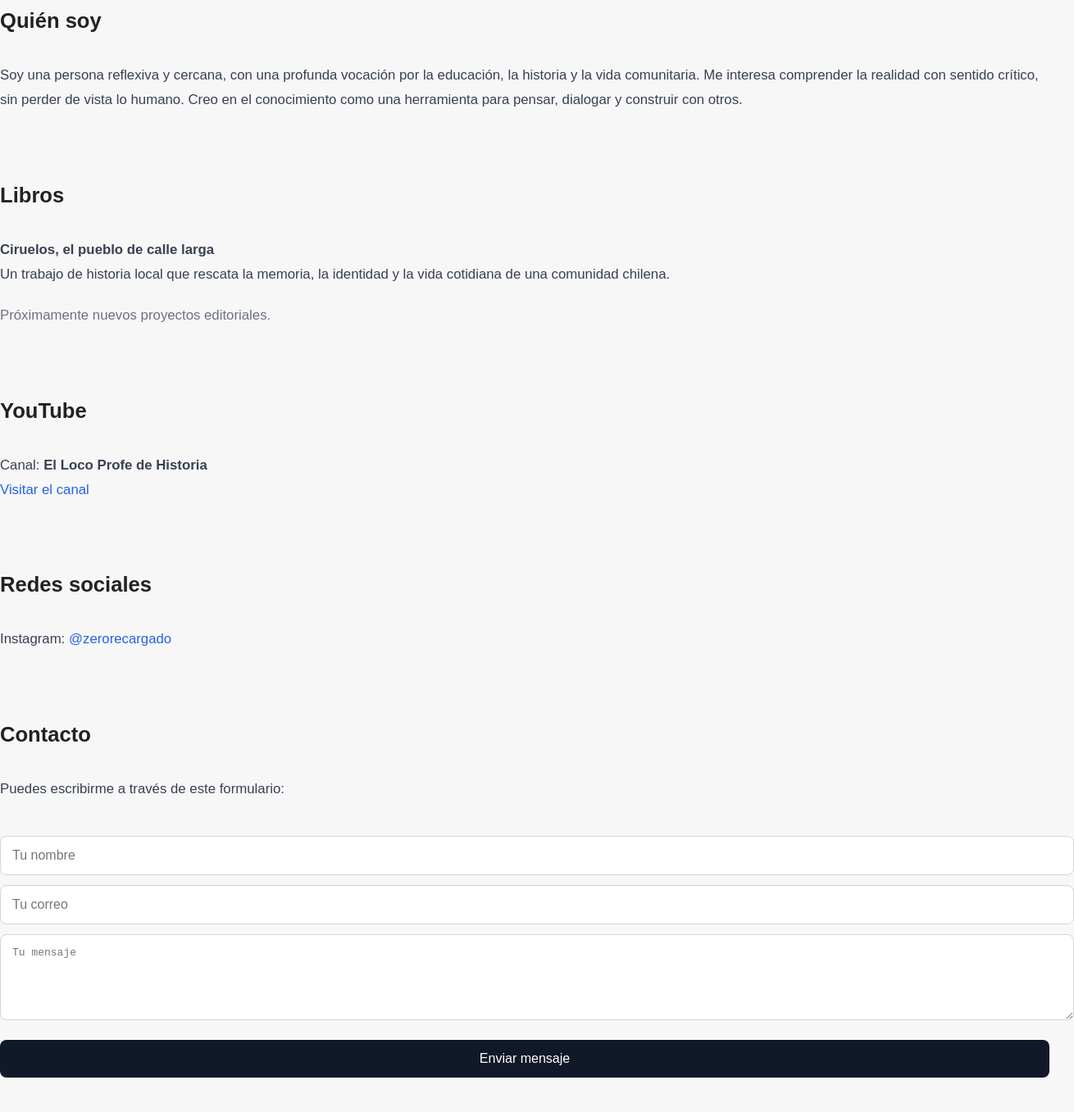
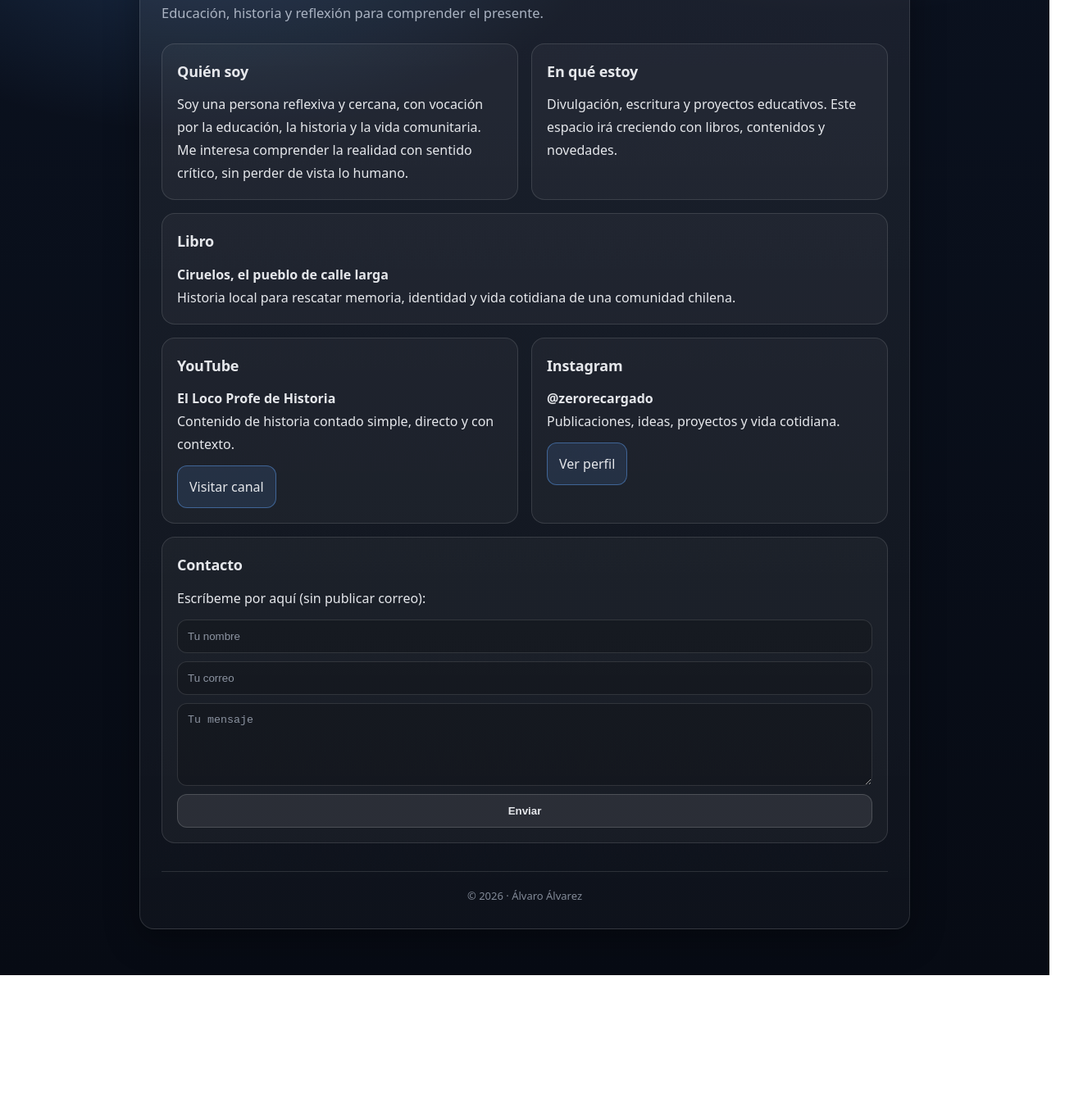
Before and after one commit to Zerorecargado/zerorecargado.github.io, a plain HTML site: page index.html in a window 1280 px wide. Shown: the part 257-1614 px from the top of the page at 82% size, 1310 px wide, since content can reach past the window. After the commit the page ends 1447 px from the top, so only its background shows below. Drawn offline with Linux system fonts and the light colour scheme.

Commit message:
Update index.html

```diff
--- a/index.html
+++ b/index.html
@@ -1,228 +1,201 @@
 <!DOCTYPE html>
 <html lang="es">
 <head>
-  <meta charset="UTF-8">
-  <meta name="viewport" content="width=device-width, initial-scale=1.0">
-  <title>Álvaro Álvarez</title>
+  <meta charset="UTF-8" />
+  <meta name="viewport" content="width=device-width, initial-scale=1.0"/>
+  <title>Profesor Álvaro Sebastián Álvarez Pérez</title>
   <style>
-    body {
-      font-family: Arial, Helvetica, sans-serif;
-      margin: 0;
-      padding: 0;
-      background-color: #f7f7f7;
-      color: #222;
-      line-height: 1.6;
+    :root{
+      --bg:#0b1220;
+      --card:rgba(255,255,255,.06);
+      --text:#e5e7eb;
+      --muted:#aab3c2;
+      --line:rgba(255,255,255,.12);
+      --accent:#60a5fa;
     }
-    .container {
-      max-width: 900px;
-      margin: auto;
-      padding: 40px 20px;
+    *{box-sizing:border-box}
+    body{
+      margin:0;
+      font-family: ui-sans-serif, system-ui, -apple-system, Segoe UI, Roboto, Helvetica, Arial;
+      color:var(--text);
+      background:
+        radial-gradient(900px 500px at 20% 10%, rgba(96,165,250,.20), transparent 55%),
+        radial-gradient(900px 500px at 80% 0%, rgba(167,139,250,.16), transparent 55%),
+        linear-gradient(180deg, #0b1220 0%, #070b14 100%);
+      line-height:1.75;
     }
-    h1, h2 {
-      font-weight: 600;
+    .wrap{max-width:980px;margin:0 auto;padding:72px 20px 56px;}
+    .topbar{
+      display:flex;justify-content:space-between;align-items:center;gap:16px;
+      margin-bottom:28px;
     }
-    h1 {
-      font-size: 2.5em;
-      margin-bottom: 10px;
+    .pill{
+      display:inline-flex;gap:10px;flex-wrap:wrap;
     }
-    h2 {
-      margin-top: 60px;
-      border-bottom: 2px solid #ddd;
-      padding-bottom: 10px;
+    .pill a{
+      display:inline-flex;align-items:center;gap:10px;
+      padding:10px 14px;border:1px solid var(--line);
+      border-radius:999px;color:var(--text);text-decoration:none;
+      background:rgba(255,255,255,.03);
     }
-    p {
-      margin-top: 20px;
-      font-size: 1.05em;
+    .pill a:hover{border-color:rgba(96,165,250,.5)}
+    .hero{
+      border:1px solid var(--line);
+      background:linear-gradient(180deg, rgba(255,255,255,.07), rgba(255,255,255,.03));
+      border-radius:18px;
+      padding:28px 26px;
+      box-shadow: 0 12px 40px rgba(0,0,0,.35);
     }
-    a {
-      color: #0056b3;
-      text-decoration: none;
+    h1{
+      margin:0;
+      font-size:40px;
+      letter-spacing:-0.6px;
     }
-    a:hover {
-      text-decoration: underline;
+    .subtitle{
+      margin:10px 0 0;
+      color:var(--muted);
+      font-size:16.5px;
+      max-width:70ch;
     }
-    form {
-      margin-top: 30px;
+    .grid{
+      display:grid;
+      grid-template-columns: 1fr;
+      gap:16px;
+      margin-top:22px;
     }
-    input, textarea, button {
-      width: 100%;
-      padding: 12px;
-      margin-top: 10px;
-      font-size: 1em;
-      border: 1px solid #ccc;
-      border-radius: 4px;
+    @media (min-width: 860px){
+      .grid{grid-template-columns: 1fr 1fr;}
+      .span2{grid-column: span 2;}
     }
-    button {
-      background-color: #0056b3;
-      color: #fff;
-      border: none;
-      cursor: pointer;
+    .card{
+      border:1px solid var(--line);
+      background:rgba(255,255,255,.04);
+      border-radius:16px;
+      padding:18px 18px;
     }
-    button:hover {
-      background-color: #003f85;
+    .card h2{
+      margin:0 0 10px;
+      font-size:18px;
+      letter-spacing:-0.2px;
     }
-    .footer {
-      margin-top: 80px;
-      font-size: 0.9em;
-      color: #666;
+    .card p{margin:0;color:var(--text)}
+    .muted{color:var(--muted)}
+    .btn{
+      display:inline-flex;align-items:center;justify-content:center;
+      padding:11px 14px;border-radius:12px;
+      border:1px solid rgba(96,165,250,.45);
+      background:rgba(96,165,250,.12);
+      color:var(--text);text-decoration:none;
+      margin-top:12px;
+      width:fit-content;
     }
-  <style>
-  body {
-    font-family: "Segoe UI", Roboto, Helvetica, Arial, sans-serif;
-    margin: 0;
-    background: linear-gradient(180deg, #f4f6f8 0%, #ffffff 100%);
-    color: #1f2933;
+    .btn:hover{background:rgba(96,165,250,.18)}
+    .form{
+      display:grid;gap:10px;margin-top:12px;
     }
-
-  .container {
-    max-width: 760px;
-    margin: auto;
-    padding: 80px 24px;
+    input, textarea{
+      width:100%;
+      padding:12px 12px;
+      border-radius:12px;
+      border:1px solid var(--line);
+      background:rgba(0,0,0,.18);
+      color:var(--text);
+      outline:none;
     }
-
-  h1 {
-    font-size: 3em;
-    font-weight: 700;
-    margin-bottom: 10px;
-    letter-spacing: -0.5px;
+    input::placeholder, textarea::placeholder{color:rgba(170,179,194,.8)}
+    button{
+      padding:12px 14px;border-radius:12px;
+      border:1px solid rgba(255,255,255,.16);
+      background:rgba(255,255,255,.08);
+      color:var(--text);
+      cursor:pointer;
+      font-weight:600;
     }
-
-  h2 {
-    margin-top: 80px;
-    font-size: 1.6em;
-    font-weight: 600;
-    border: none;
+    button:hover{border-color:rgba(96,165,250,.5)}
+    .footer{
+      margin-top:34px;
+      color:rgba(170,179,194,.75);
+      font-size:13px;
+      text-align:center;
+      padding-top:18px;
+      border-top:1px solid var(--line);
     }
-
-  p {
-    font-size: 1.05em;
-    line-height: 1.8;
-    margin-top: 20px;
-    color: #374151;
-  }
-
-  em {
-    color: #6b7280;
-    font-style: normal;
-  }
-
-  a {
-    color: #2563eb;
-    font-weight: 500;
-    text-decoration: none;
-  }
-
-  a:hover {
-    text-decoration: underline;
-  }
-
-  .hero {
-    margin-bottom: 100px;
-  }
-
-  .hero p {
-    font-size: 1.15em;
-    color: #4b5563;
-  }
-
-  section {
-    margin-top: 60px;
-  }
-
-  form {
-    margin-top: 30px;
-  }
-
-  input, textarea {
-    width: 100%;
-    padding: 14px;
-    margin-top: 12px;
-    font-size: 1em;
-    border: 1px solid #d1d5db;
-    border-radius: 8px;
-  }
-
-  button {
-    margin-top: 16px;
-    padding: 14px;
-    background-color: #111827;
-    color: #ffffff;
-    border: none;
-    border-radius: 8px;
-    font-size: 1em;
-    cursor: pointer;
-  }
-
-  button:hover {
-    background-color: #1f2937;
-  }
-
-  .footer {
-    margin-top: 120px;
-    font-size: 0.9em;
-    color: #6b7280;
-    text-align: center;
-  }
+    .small{font-size:14px}
   </style>
-
 </head>
 <body>
+  <div class="wrap">
+
+    <div class="topbar">
+      <div class="muted small">Sitio personal</div>
+      <div class="pill">
+        <a href="https://www.youtube.com/@ElLocoProfedeHistoria" target="_blank" rel="noopener">YouTube</a>
+        <a href="https://www.instagram.com/zerorecargado/" target="_blank" rel="noopener">Instagram</a>
+        <a href="https://github.com/Zerorecargado" target="_blank" rel="noopener">GitHub</a>
+      </div>
+    </div>
 
     <div class="hero">
       <h1>Profesor Álvaro Sebastián Álvarez Pérez</h1>
-  <p><em>Educación, historia y reflexión para comprender el presente.</em></p>
+      <p class="subtitle">Educación, historia y reflexión para comprender el presente.</p>
+
+      <div class="grid">
+        <div class="card">
+          <h2>Quién soy</h2>
+          <p>
+            Soy una persona reflexiva y cercana, con vocación por la educación, la historia y la vida comunitaria.
+            Me interesa comprender la realidad con sentido crítico, sin perder de vista lo humano.
+          </p>
         </div>
 
-    <h2>Quién soy</h2>
-    <p>
-      Soy una persona reflexiva y cercana, con una profunda vocación por la educación,
-      la historia y la vida comunitaria. Me interesa comprender la realidad con sentido crítico,
-      sin perder de vista lo humano. Creo en el conocimiento como una herramienta para pensar,
-      dialogar y construir con otros.
+        <div class="card">
+          <h2>En qué estoy</h2>
+          <p class="muted">
+            Divulgación, escritura y proyectos educativos. Este espacio irá creciendo con libros, contenidos y novedades.
           </p>
+        </div>
 
-    <h2>Libros</h2>
-    <p>
-      <strong>Ciruelos, el pueblo de calle larga</strong><br>
-      Un trabajo de historia local que rescata la memoria, la identidad y la vida cotidiana
-      de una comunidad chilena.
-    </p>
-    <p>
-      <em>Próximamente nuevos proyectos editoriales.</em>
-    </p>
+        <div class="card span2">
+          <h2>Libro</h2>
+          <p><strong>Ciruelos, el pueblo de calle larga</strong></p>
+          <p class="muted">Historia local para rescatar memoria, identidad y vida cotidiana de una comunidad chilena.</p>
+          <!-- Cuando tengas link de venta, lo ponemos acá -->
+          <!-- <a class="btn" href="TU_LINK" target="_blank" rel="noopener">Ver en tienda</a> -->
+        </div>
 
+        <div class="card">
           <h2>YouTube</h2>
-    <p>
-      Canal: <strong>El Loco Profe de Historia</strong><br>
-      <a href="https://www.youtube.com/@ElLocoProfedeHistoria" target="_blank">
-        Visitar el canal
-      </a>
-    </p>
+          <p><strong>El Loco Profe de Historia</strong></p>
+          <p class="muted">Contenido de historia contado simple, directo y con contexto.</p>
+          <a class="btn" href="https://www.youtube.com/@ElLocoProfedeHistoria" target="_blank" rel="noopener">Visitar canal</a>
+        </div>
 
-    <h2>Redes sociales</h2>
-    <p>
-      Instagram:
-      <a href="https://www.instagram.com/zerorecargado/" target="_blank">
-        @zerorecargado
-      </a>
-    </p>
+        <div class="card">
+          <h2>Instagram</h2>
+          <p><strong>@zerorecargado</strong></p>
+          <p class="muted">Publicaciones, ideas, proyectos y vida cotidiana.</p>
+          <a class="btn" href="https://www.instagram.com/zerorecargado/" target="_blank" rel="noopener">Ver perfil</a>
+        </div>
 
+        <div class="card span2">
           <h2>Contacto</h2>
-    <p>Puedes escribirme a través de este formulario:</p>
+          <p class="muted">Escríbeme por aquí (sin publicar correo):</p>
 
-    <form action="https://formspree.io/f/xnqedkpy" method="POST">
+          <!-- Formspree: REEMPLAZA este action por el tuyo real -->
+          <form class="form" action="https://formspree.io/f/xnqedkpy" method="POST">
             <input type="text" name="name" placeholder="Tu nombre" required>
             <input type="email" name="email" placeholder="Tu correo" required>
             <textarea name="message" rows="5" placeholder="Tu mensaje" required></textarea>
-      <button type="submit">Enviar mensaje</button>
+            <button type="submit">Enviar</button>
           </form>
+        </div>
+      </div>
 
       <div class="footer">
-      © 2026 · Álvaro Álvarez ·
-      <a href="https://github.com/Zerorecargado" target="_blank">GitHub</a>
+        © 2026 · Álvaro Álvarez
+      </div>
     </div>
 
   </div>
-
 </body>
 </html>
```
Lines whose indentation alone changed are shown as unchanged.
